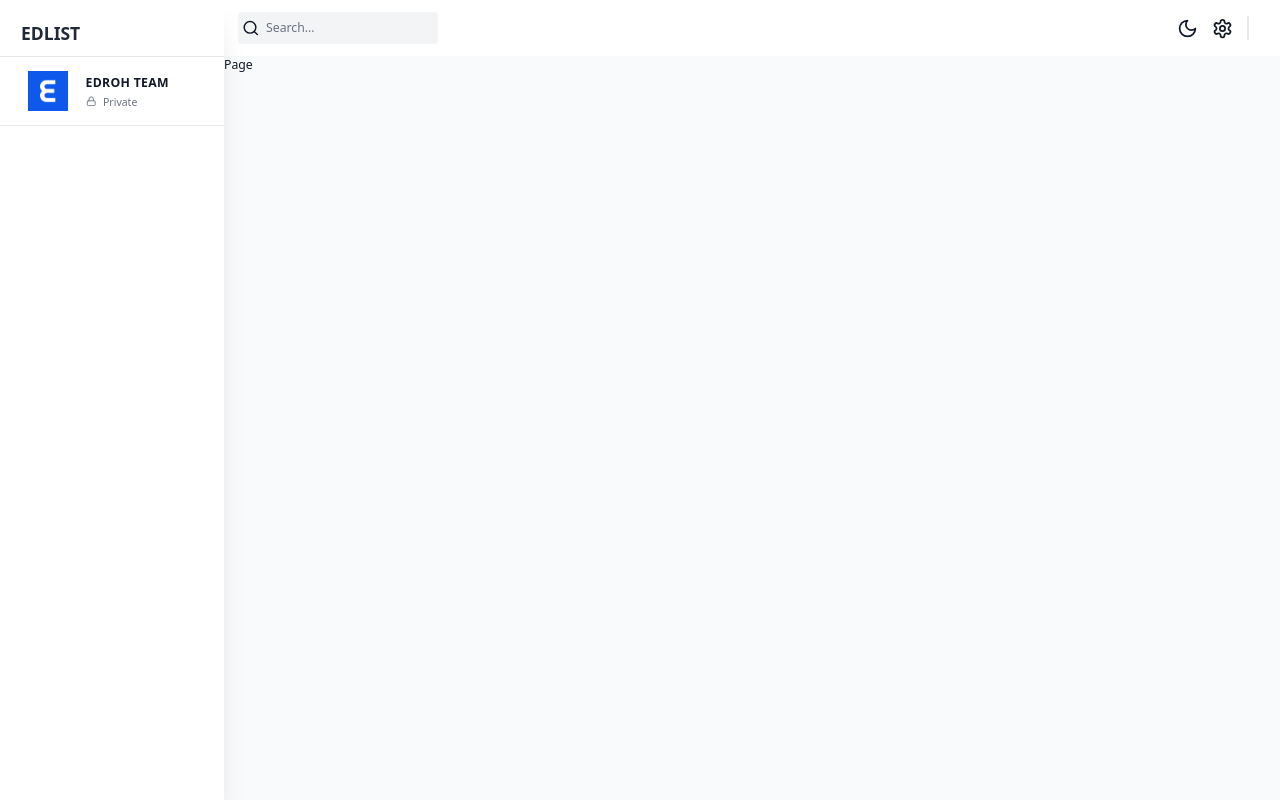
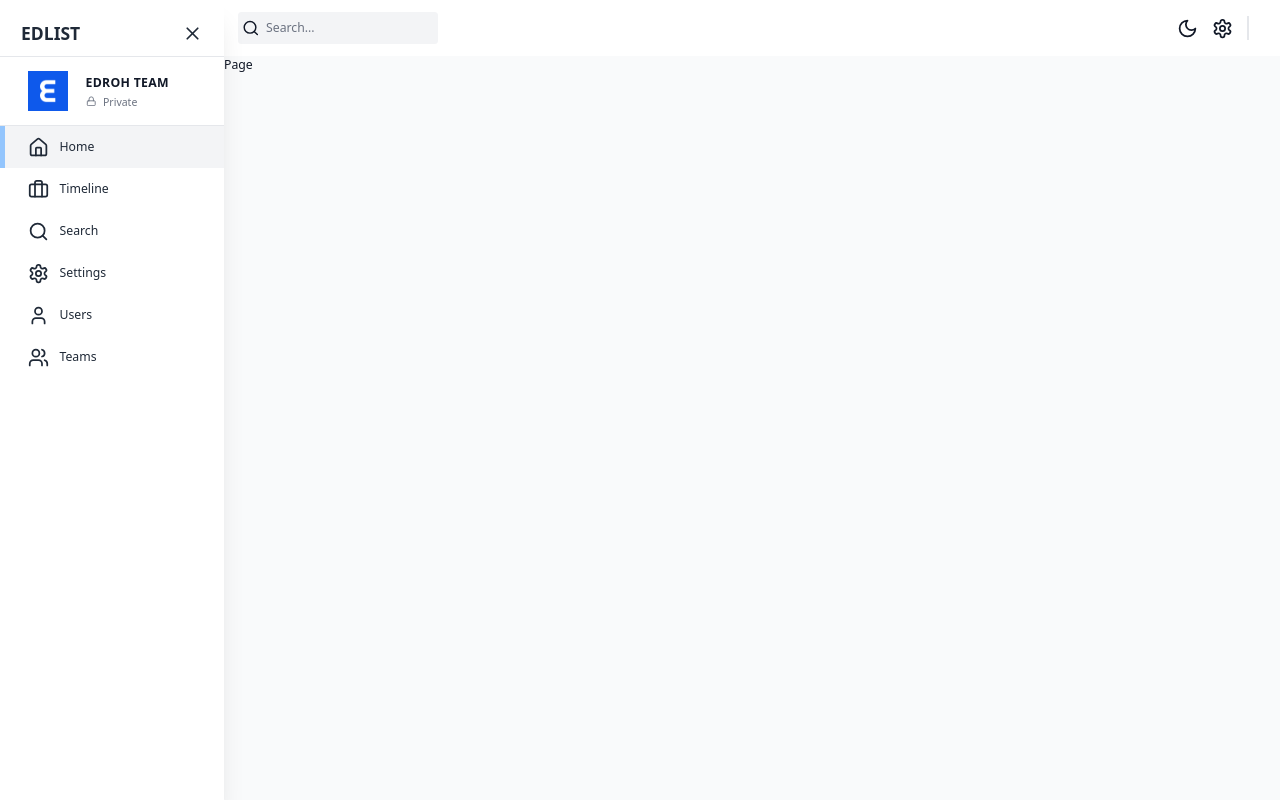
Before and after one commit to ManishSoni1360/project-management-tool, a Next.js app in the folder client/: page / in a window 1280 px wide. Built offline with nearby package versions, Linux system fonts and the light colour scheme; no server answers.

Commit message:
Adding nav items and link to the sidebar

```diff
--- a/client/src/app/(components)/Navbar/index.tsx
+++ b/client/src/app/(components)/Navbar/index.tsx
@@ -38,6 +38,6 @@
       </div>
     </div>
   )
-}
+};
 
 export default Navbar;
--- a/client/src/app/(components)/Sidebar/index.tsx
+++ b/client/src/app/(components)/Sidebar/index.tsx
@@ -1,20 +1,41 @@
 "use client"
-import { LockIcon } from 'lucide-react';
+import { useAppDispatch, useAppSelector } from '@/app/redux';
+import { setIsSidebarCollapsed } from '@/state';
+import { Briefcase, ChevronDown, ChevronUp, Home, Icon, LockIcon, LucideIcon, Search, Settings, User, Users, X } from 'lucide-react';
 import Image from 'next/image';
+import Link from 'next/link';
+import { usePathname } from 'next/navigation';
 import React, { useState } from 'react'
 
 const Sidebar = () => {
   const [showProjects, setShowProjects] = useState(true);
   const [showPriority, setShowPriority] = useState(true);
 
+  const dispatch = useAppDispatch();
+  const isSidebarCollapsed = useAppSelector((state) => state.global.isSidebarCollapsed);
+
   return (
-    <div className='fixed flex flex-col justify-between shadow-xl transition-all duration-300 h-full z-40 dark:bg-black overflow-y-auto bg-white w-64'>
+    <div className={`fixed flex flex-col justify-between shadow-xl transition-all duration-300 h-full z-40 dark:bg-black overflow-y-auto bg-white w-64 ${isSidebarCollapsed ? "w-0 hidden" : "w-64"}`}>
       <div className='flex h-[100%] w-full flex-col justify-start'>
+
+        {/* TOP LOGO */}
         <div className='z-50 flex min-h-[56px] w-64 items-center justify-between bg-white px-6 pt-3 dark:bg-black'>
           <div className='text-xl font-bold text-gray-800 dark:text-white'>
             EDLIST
           </div>
+          {isSidebarCollapsed ? null : (
+            <button
+              className="py-3"
+              onClick={() => {
+                dispatch(setIsSidebarCollapsed(!isSidebarCollapsed));
+              }}
+            >
+              <X className="h-6 w-6 text-gray-800 hover:text-gray-500 dark:text-white" />
+            </button>
+          )}
         </div>
+
+        {/* TEAM */}
         <div className='flex items-center gap-5 border-y-[1.5px] border-gray-200 px-8 py-4'>
           <Image src="/logo.png" alt='Logo' width={40} height={40} />
           <div>
@@ -27,8 +48,57 @@
             </div>
           </div>
         </div>
+
+        {/* NAVBAR LINKS */}
+        <nav className="z-10 w-full">
+          <SidebarLink icon={Home} label="Home" href="/" />
+          <SidebarLink icon={Briefcase} label="Timeline" href="/timeline" />
+          <SidebarLink icon={Search} label="Search" href="/search" />
+          <SidebarLink icon={Settings} label="Settings" href="/settings" />
+          <SidebarLink icon={User} label="Users" href="/users" />
+          <SidebarLink icon={Users} label="Teams" href="/teams" />
+        </nav>
       </div>
     </div>
+  )
+};
+
+interface SidebarLinkProps {
+  href: string;
+  icon: LucideIcon;
+  label: string;
+  // isCollapsed: boolean;
+}
+
+const SidebarLink = ({
+  href,
+  icon: Icon,
+  label,
+  // isCollapsed
+}: SidebarLinkProps) => {
+  const pathname = usePathname();
+  const isActive = pathname === href || (pathname === "/" && href === "/dashboard");
+  const screenWidth = window.innerWidth;
+
+  const dispatch = useAppDispatch();
+  const isSidebarCollapsed = useAppSelector((state) => state.global.isSidebarCollapsed);
+
+  return (
+    <Link href={href} className="w-full">
+      <div
+        className={`relative flex cursor-pointer items-center gap-3 transition-colors hover:bg-gray-100 dark:bg-black dark:hover:bg-gray-700 ${isActive ? "bg-gray-100 text-white dark:bg-gray-600" : ""
+          } justify-start px-8 py-3`}
+      >
+        {isActive && (
+          <div className="absolute left-0 top-0 h-[100%] w-[5px] bg-blue-200" />
+        )}
+
+        <Icon className="h-6 w-6 text-gray-800 dark:text-gray-100" />
+        <span className={`font-medium text-gray-800 dark:text-gray-100`}>
+          {label}
+        </span>
+      </div>
+    </Link>
   )
 }
 
```
Lines whose indentation alone changed are shown as unchanged.
